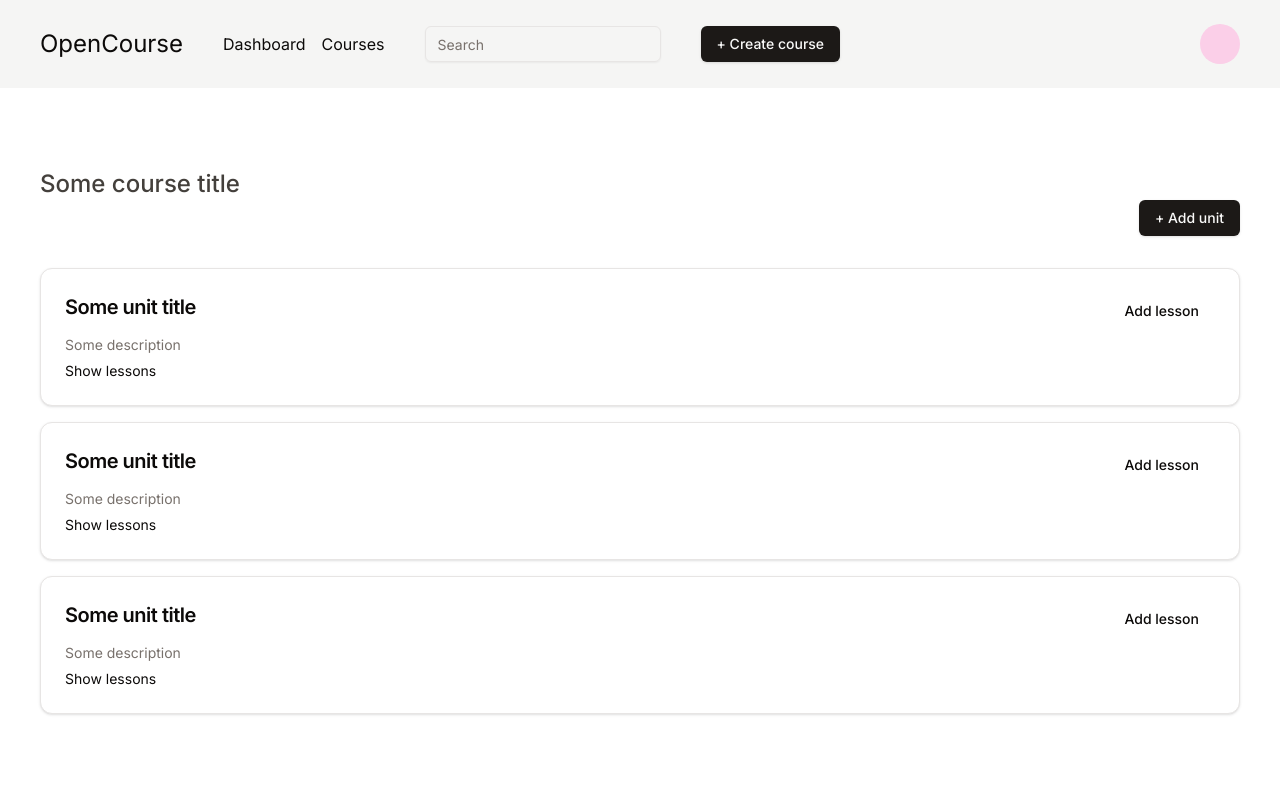
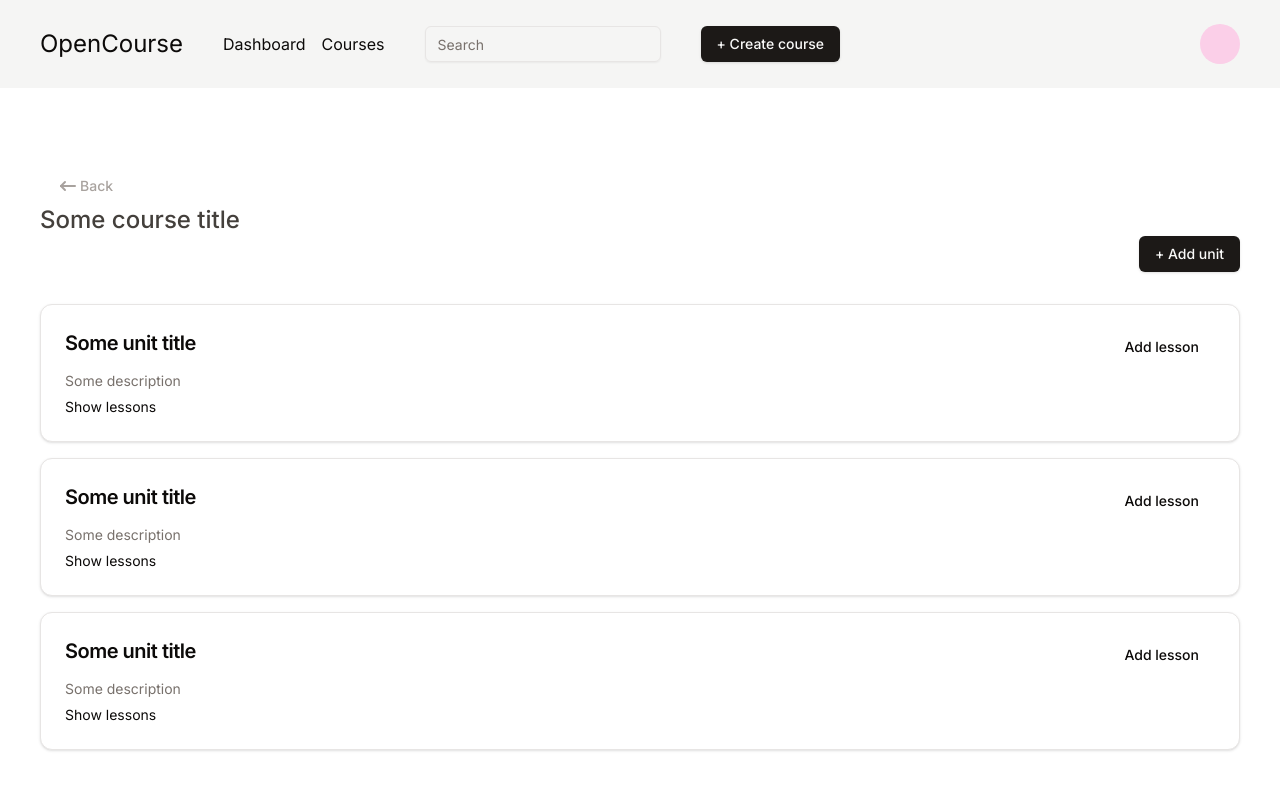
Before and after one commit to naefun/OpenCourse-nextjs, a Next.js app: page /course in a window 1280 px wide. Shown: the top 790 px of the page. Built offline with nearby package versions, Linux system fonts and the light colour scheme.

Commit message:
Back button. Add tabler icons dependency.

```diff
--- a/package.json
+++ b/package.json
@@ -11,6 +11,7 @@
   "dependencies": {
     "@radix-ui/react-icons": "^1.3.0",
     "@radix-ui/react-slot": "^1.0.2",
+    "@tabler/icons-react": "^3.5.0",
     "class-variance-authority": "^0.7.0",
     "clsx": "^2.1.1",
     "next": "14.2.3",
--- a/src/app/course/UnitItem.tsx
+++ b/src/app/course/UnitItem.tsx
@@ -28,7 +28,7 @@ const UnitItem = () => {
               setShowLessons(!showLessons);
             }}
           >
-            Show lessons
+            {showLessons ? "Hide lessons" : "Show lessons"}
           </div>
         </div>
       </CardHeader>
--- a/src/app/course/page.tsx
+++ b/src/app/course/page.tsx
@@ -1,9 +1,11 @@
 import { Button } from "@/components/ui/button";
 import UnitItem from "./UnitItem";
+import BackButton from "@/components/BackButton";
 
 const Course = () => {
   return (
     <div className="">
+      <BackButton />
       <h1 className="text-2xl font-medium text-stone-700">Some course title</h1>
       <div className="flex flex-row w-full justify-end">
         <Button>+ Add unit</Button>
--- /dev/null
+++ b/src/components/BackButton.tsx
@@ -0,0 +1,23 @@
+"use client";
+
+import { Button } from "./ui/button";
+import { IconArrowNarrowLeft } from "@tabler/icons-react";
+import { useRouter } from "next/navigation";
+
+const BackButton = () => {
+  const router = useRouter();
+  return (
+    <Button
+      variant={"link"}
+      className="text-stone-400"
+      onClick={() => {
+        router.back();
+      }}
+    >
+      <IconArrowNarrowLeft />
+      Back
+    </Button>
+  );
+};
+
+export default BackButton;
```
Also changed, not shown: 1 other file (tests, documents, lock files or other folders).
